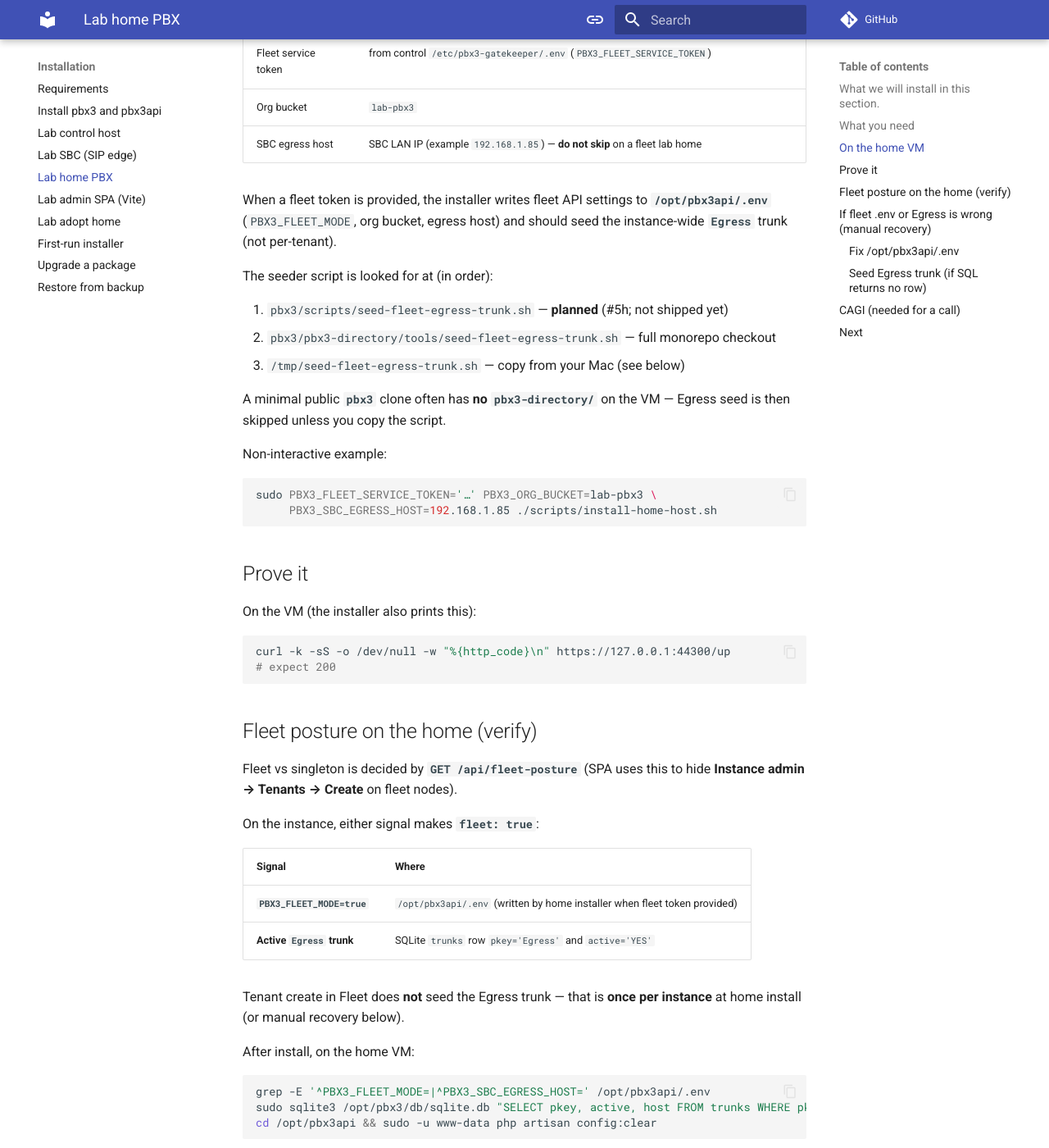
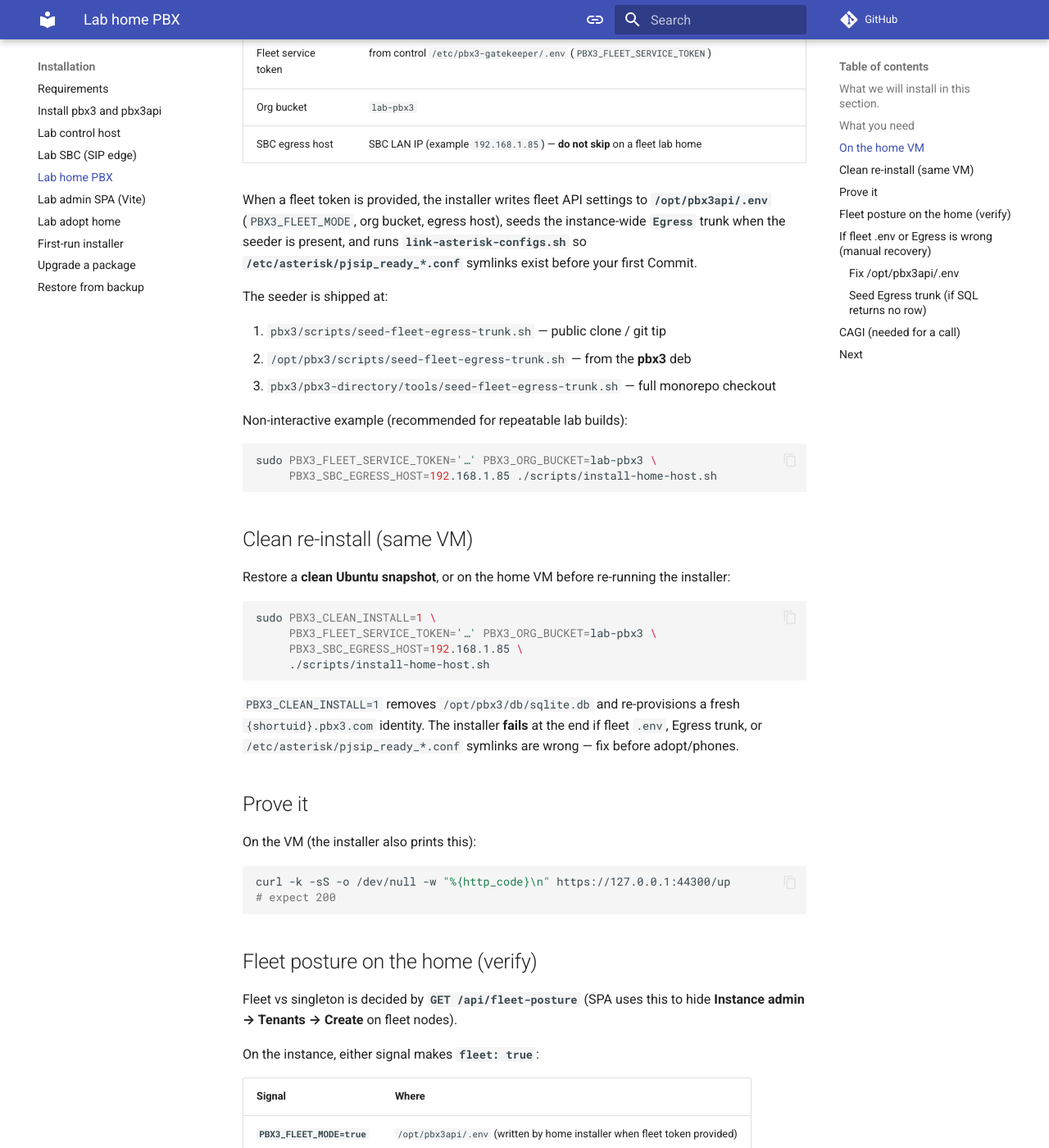
Before and after one commit to aelintra/pbx3-docs, an MkDocs documentation site: the page built from docs/installation/install-lab-home.md, in a window 1280 px wide and 1400 px high, scrolled down 1709 px. Shown: the whole window at 82% size. Built offline with MkDocs 1.6.1 and Material for MkDocs 9.7.7, drawn with Linux system fonts in a browser that asks for light colours; comment, search, counter and statistics services are not loaded; some of the changed text lies outside the part shown.

Commit message:
Document lab home clean reinstall and #5h install hardening.
Cover link-asterisk-configs, shipped egress seeder paths, and PBX3_CLEAN_INSTALL.

Co-authored-by: Cursor <cursoragent@cursor.com>

````diff
--- a/docs/installation/install-lab-home.md
+++ b/docs/installation/install-lab-home.md
@@ -51,22 +51,33 @@ Answer:
 | Org bucket | `lab-pbx3` |
 | SBC egress host | SBC LAN IP (example `192.168.1.85`) — **do not skip** on a fleet lab home |
 
-When a fleet token is provided, the installer writes fleet API settings to **`/opt/pbx3api/.env`** (`PBX3_FLEET_MODE`, org bucket, egress host) and should seed the instance-wide **`Egress`** trunk (not per-tenant).
+When a fleet token is provided, the installer writes fleet API settings to **`/opt/pbx3api/.env`** (`PBX3_FLEET_MODE`, org bucket, egress host), seeds the instance-wide **`Egress`** trunk when the seeder is present, and runs **`link-asterisk-configs.sh`** so **`/etc/asterisk/pjsip_ready_*.conf`** symlinks exist before your first Commit.
 
-The seeder script is looked for at (in order):
+The seeder is shipped at:
 
-1. `pbx3/scripts/seed-fleet-egress-trunk.sh` — **planned** (#5h; not shipped yet)
-2. `pbx3/pbx3-directory/tools/seed-fleet-egress-trunk.sh` — full monorepo checkout
-3. `/tmp/seed-fleet-egress-trunk.sh` — copy from your Mac (see below)
+1. `pbx3/scripts/seed-fleet-egress-trunk.sh` — public clone / git tip
+2. `/opt/pbx3/scripts/seed-fleet-egress-trunk.sh` — from the **pbx3** deb
+3. `pbx3/pbx3-directory/tools/seed-fleet-egress-trunk.sh` — full monorepo checkout
 
-A minimal public **`pbx3`** clone often has **no `pbx3-directory/`** on the VM — Egress seed is then skipped unless you copy the script.
-
-Non-interactive example:
+Non-interactive example (recommended for repeatable lab builds):
 
 ```bash
 sudo PBX3_FLEET_SERVICE_TOKEN='…' PBX3_ORG_BUCKET=lab-pbx3 \
      PBX3_SBC_EGRESS_HOST=192.168.1.85 ./scripts/install-home-host.sh
 ```
+
+## Clean re-install (same VM)
+
+Restore a **clean Ubuntu snapshot**, or on the home VM before re-running the installer:
+
+```bash
+sudo PBX3_CLEAN_INSTALL=1 \
+     PBX3_FLEET_SERVICE_TOKEN='…' PBX3_ORG_BUCKET=lab-pbx3 \
+     PBX3_SBC_EGRESS_HOST=192.168.1.85 \
+     ./scripts/install-home-host.sh
+```
+
+`PBX3_CLEAN_INSTALL=1` removes `/opt/pbx3/db/sqlite.db` and re-provisions a fresh `{shortuid}.pbx3.com` identity. The installer **fails** at the end if fleet `.env`, Egress trunk, or `/etc/asterisk/pjsip_ready_*.conf` symlinks are wrong — fix before adopt/phones.
 
 ## Prove it
 
@@ -120,7 +131,7 @@ PBX3_DIRECTORY_BACKUP_UPLOAD=true
 PBX3_SBC_EGRESS_HOST=192.168.1.85
 ```
 
-**Known installer gap (#5h):** if `PBX3_FLEET_MODE` appears glued to a comment line (e.g. `…PBXPBX3_FLEET_MODE=true`), split it onto its own line, then run `php artisan config:clear` as above.
+**Known installer gap (#5h):** if `PBX3_FLEET_MODE` appears glued to a comment line on an **old** install (pre-fix `.env` append), split it onto its own line, then run `php artisan config:clear`. New installs use a fixed append + trailing newline on `.env.example`.
 
 ### Seed Egress trunk (if SQL returns no row)
 
@@ -132,6 +143,7 @@ ssh tech@192.168.1.31
 chmod +x /tmp/seed-fleet-egress-trunk.sh
 sudo PBX3_SBC_EGRESS_HOST=192.168.1.85 /tmp/seed-fleet-egress-trunk.sh /opt/pbx3/db/sqlite.db
 sudo /opt/pbx3/scripts/genAst.sh
+sudo /opt/pbx3/scripts/link-asterisk-configs.sh
 sudo systemctl restart asterisk
 ```
 
````
